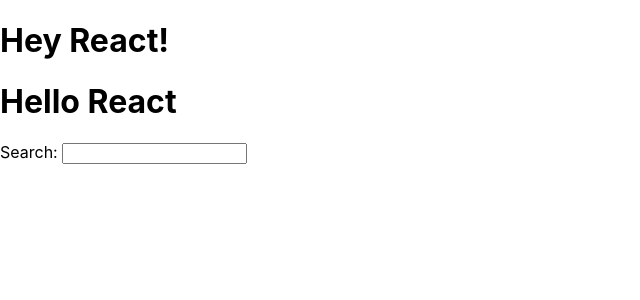
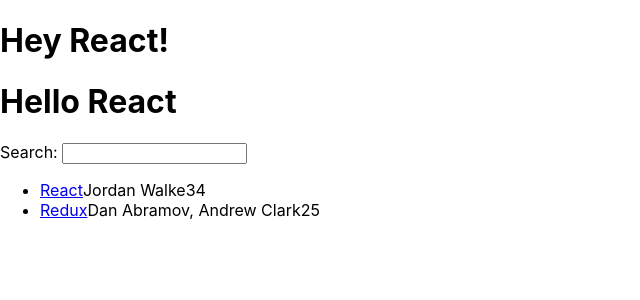
Before and after one commit to jinsanity07/hacker-stories, a React (Create React App) app: page / in a window 1280 px wide. Shown: the top 300 px of the page, without its empty margins (0-640 px from the left). Built offline with nearby package versions, Linux system fonts and the light colour scheme.

Commit message:
6.Lists in React

```diff
--- a/src/App.js
+++ b/src/App.js
@@ -4,6 +4,14 @@
 const welcome = { greeting: 'Hey', title: 'React!', };
 function getTitle(title) { return title; }
 
+const list = [
+  { title: 'React',
+    url: 'https://reactjs.org/',
+    author: 'Jordan Walke', num_comments: 3,
+    points: 4, objectID: 0, },
+    { title: 'Redux', url: 'https://redux.js.org/',
+    author: 'Dan Abramov, Andrew Clark', num_comments: 2,
+    points: 5, objectID: 1, }, ];
 
 function App() {
 
@@ -15,6 +23,21 @@
 
 <input id="search" type="text" />
 
+<ul> {list.map(function (item)
+      { return (
+        <li key={item.objectID}>
+        <span>
+          <a href={item.url}>{item.title}</a>
+        </span>
+        <span>{item.author}</span>
+        <span>{item.num_comments}</span>
+        <span>{item.points}</span>
+      </li>
+        );
+
+      })}
+</ul>
+
 </div> );
 
 }
```
